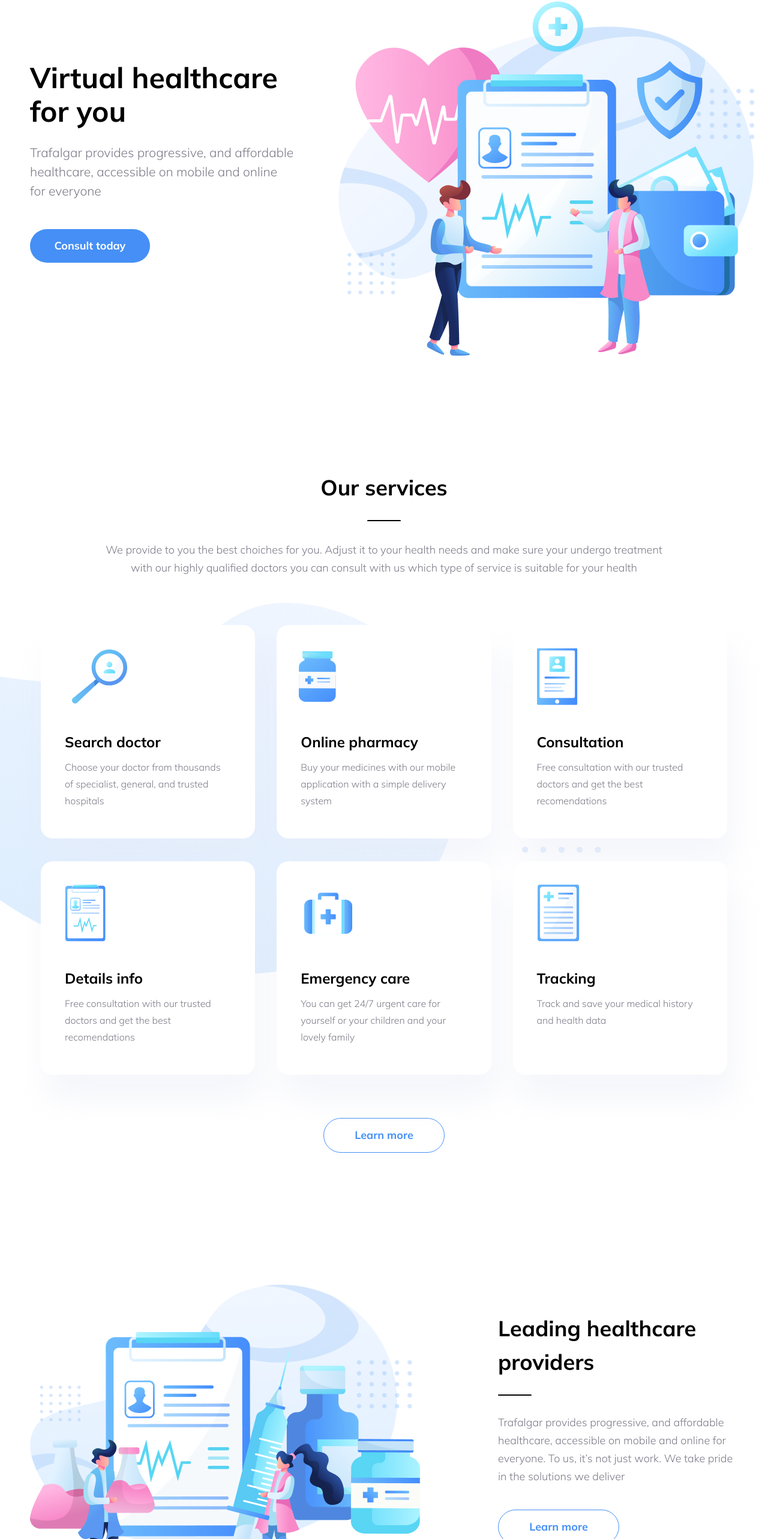
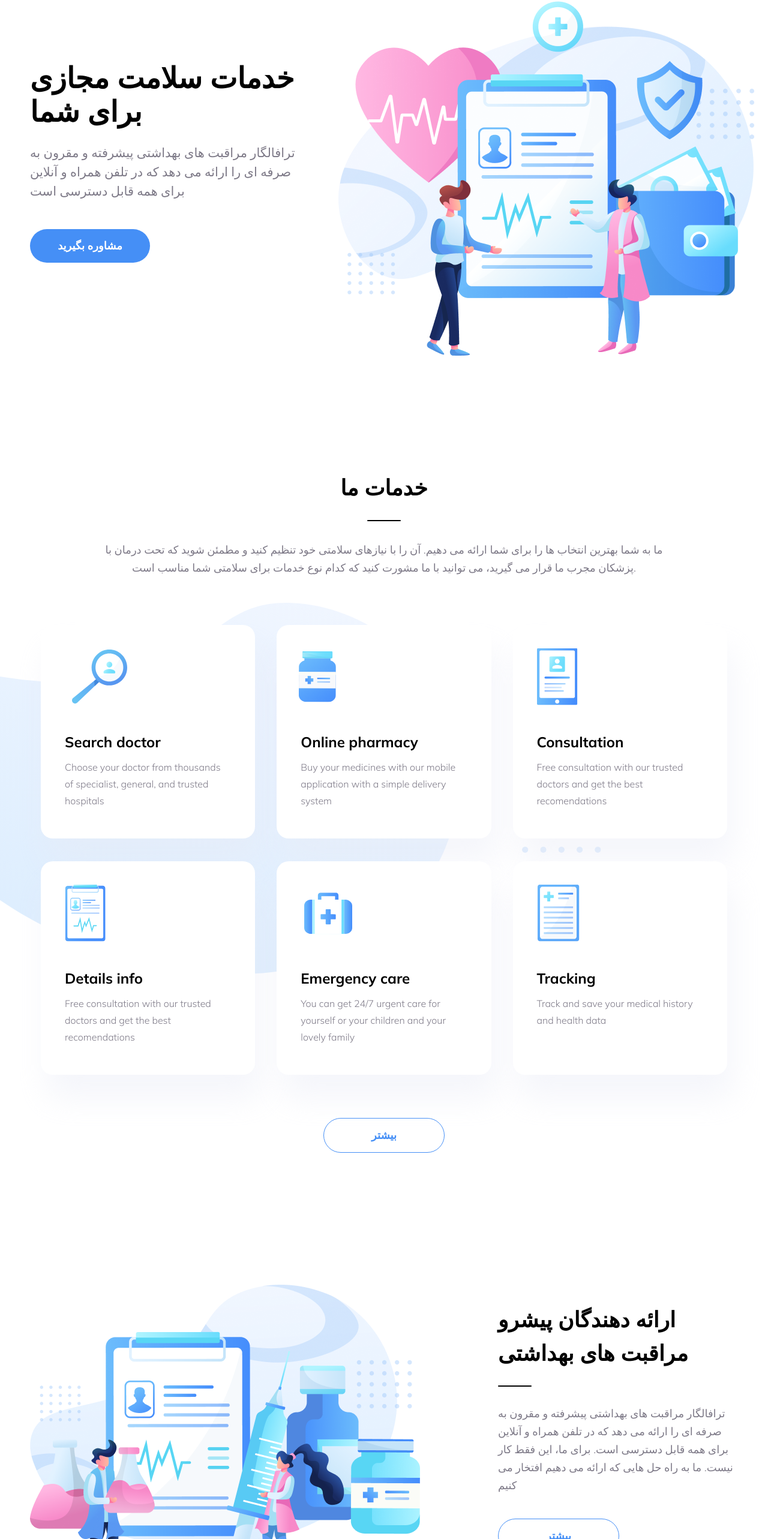
Before and after one commit to mohammad-yg/trafalgar-multi-lang, a Next.js app: page /fa in a window 1280 px wide. Shown: the part 182-2748 px from the top of the page at 60% size. Built offline with nearby package versions, Linux system fonts and the light colour scheme.

Commit message:
use translator for all static texts

```diff
--- a/src/module/landing/components/comments-section/CommentsSection.tsx
+++ b/src/module/landing/components/comments-section/CommentsSection.tsx
@@ -5,10 +5,13 @@ import style from "./style.module.scss";
 import Slider from "./components/slider/Slider";
 import { toNext, toPrevious, toSlide } from "./services/slider";
 import { getComments } from "./services/comments";
+import { useAppTranslator } from "@/module/layout/core/layoutContext";
 
 const slidesCount = 5;
 
 const CommentsSection: FC = () => {
+  const appTranslator = useAppTranslator();
+
   const [activeSlide, setActiveSlide] = useState(0);
   const comments = useMemo(() => {
     return getComments().data;
@@ -30,7 +33,7 @@ const CommentsSection: FC = () => {
         <div className={style.cardWrapper}>
           <div className={style.card}>
             <div className={style.titleWrapper}>
-              <h3>What our customer are saying</h3>
+              <h3>{appTranslator.translate(['landing','content'],'CommentsSection.Title')}</h3>
               <span></span>
             </div>
             <div className={style.cardBackgroundElement}>
--- a/src/module/landing/components/download-mobile-app-section/components/content/SectionContent.tsx
+++ b/src/module/landing/components/download-mobile-app-section/components/content/SectionContent.tsx
@@ -3,20 +3,36 @@ import SectionTitle from "@/module/shared/title/SectionTitle";
 import Button from "@/module/shared/buttons/Button";
 import { buttomArrow } from "@/module/shared/icons/arrows";
 import style from "./style.module.scss";
+import { useAppTranslator } from "@/module/layout/core/layoutContext";
 
 const SectionContent: FC = () => {
+  const appTranslator = useAppTranslator();
+
   return (
     <>
       <div className={style.contentWrapper}>
-        <SectionTitle direction="ltr">Download our mobile apps</SectionTitle>
+        <SectionTitle direction="ltr">
+          {appTranslator.translate(
+            ["landing", "content"],
+            "DownloadMobileAppSection.Title"
+          )}
+        </SectionTitle>
         <div className={style.textWrapper}>
           <p>
-            Our dedicated patient engagement app and web portal allow you to
-            access information instantaneously (no tedeous form, long calls, or
-            administrative hassle) and securely
+            {appTranslator.translate(
+              ["landing", "content"],
+              "DownloadMobileAppSection.Text"
+            )}
           </p>
         </div>
-        <Button style="hollow" title="Download" className={style.button}>
+        <Button
+          style="hollow"
+          title={appTranslator.translate(
+            ["landing", "content"],
+            "DownloadMobileAppSection.Button"
+          )}
+          className={style.button}
+        >
           <span className={style.buttonIcon}>{buttomArrow}</span>
         </Button>
       </div>
--- a/src/module/landing/components/first-section/components/content/FirstSectionContent.tsx
+++ b/src/module/landing/components/first-section/components/content/FirstSectionContent.tsx
@@ -2,18 +2,31 @@ import { FC } from "react";
 import Button from "@/module/shared/buttons/Button";
 import Link from "next/link";
 import style from "./style.module.scss";
+import { useAppTranslator } from "@/module/layout/core/layoutContext";
 
 const FirstSectionContent: FC = () => {
+  const appTranslator = useAppTranslator();
+
   return (
     <>
       <div className={style.box}>
-        <h2>Virtual healthcare for you</h2>
+        <h2>
+          {appTranslator.translate(
+            ["landing", "content"],
+            "FirstSection.Title"
+          )}
+        </h2>
         <p>
-          Trafalgar provides progressive, and affordable healthcare, accessible
-          on mobile and online for everyone
+          {appTranslator.translate(["landing", "content"], "FirstSection.Text")}
         </p>
-        <Link href={'#'} className={style.buttonWrapper}>
-          <Button title="Consult today" style="fill" />
+        <Link href={"#"} className={style.buttonWrapper}>
+          <Button
+            title={appTranslator.translate(
+              ["landing", "content"],
+              "FirstSection.Button"
+            )}
+            style="fill"
+          />
         </Link>
       </div>
     </>
--- a/src/module/landing/components/footer/Footer.tsx
+++ b/src/module/landing/components/footer/Footer.tsx
@@ -1,13 +1,21 @@
 import { FC } from "react";
 import style from "./style.module.scss";
 import Link from "next/link";
+import { useAppTranslator } from "@/module/layout/core/layoutContext";
 
 const Footer: FC = () => {
+  const appTranslator = useAppTranslator();
+
   const columnLisnk = [
-    ["Company", "About", "Testimonials", "Find a doctor", "Apps"],
+    ["Company", "About", "Testimonials", "Find_a_doctor", "Apps"],
     ["Region", "Indonesia", "Singapore", "Hongkong", "Canada"],
-    ["Help", "Help center", "Contact support", "Instructions", "How it works"],
-  ];
+    ["Help", "Help_center", "Contact_support", "Instructions", "How_it_works"],
+  ].map((column) =>
+    column.map((_) => appTranslator.translate(["landing", "footer"], `Column_Links.${_}`))
+  );
+
+  console.log(columnLisnk);
+
 
   return (
     <>
@@ -21,10 +29,11 @@ const Footer: FC = () => {
             </div>
             <div className={style.content}>
               <p>
-                Trafalgar provides progressive, and affordable healthcare,
-                accessible on mobile and online for everyone
+                {appTranslator.translate(["landing", "footer"], "About_us")}
               </p>
-              <p>©Trafalgar PTY LTD 2020. All rights reserved</p>
+              <p>
+                {appTranslator.translate(["landing", "footer"], "Copyright")}
+              </p>
             </div>
           </div>
 
--- a/src/module/landing/components/last-article-section/LastArticleSection.tsx
+++ b/src/module/landing/components/last-article-section/LastArticleSection.tsx
@@ -3,13 +3,19 @@ import SectionTitle from "@/module/shared/title/SectionTitle";
 import ArticleCard from "./components/article-card/ArticleCard";
 import Button from "@/module/shared/buttons/Button";
 import style from "./style.module.scss";
+import { useAppTranslator } from "@/module/layout/core/layoutContext";
 
 const LastArticleSection: FC = () => {
+  const appTranslator = useAppTranslator();
+
   return (
     <>
       <section className={style.section}>
         <SectionTitle direction="center">
-          Check out our latest article
+          {appTranslator.translate(
+            ["landing", "content"],
+            "LastArticleSection.Title"
+          )}
         </SectionTitle>
         <div className={style.articleWrapper}>
           <ArticleCard
@@ -31,12 +37,27 @@ const LastArticleSection: FC = () => {
             title="Natural care for healthy facial skin"
           />
         </div>
-        <Button title="View all" style="hollow" className={style.button}/>
+        <Button
+          title={appTranslator.translate(
+            ["landing", "content"],
+            "LastArticleSection.Button"
+          )}
+          style="hollow"
+          className={style.button}
+        />
         <div className={style.background}>
-            <img className={style.backgroundElement} src="/media/landing/svgs/element.svg" alt="background"/>
+          <img
+            className={style.backgroundElement}
+            src="/media/landing/svgs/element.svg"
+            alt="background"
+          />
         </div>
         <div className={style.background2}>
-            <img className={style.backgroundElement} src="/media/landing/svgs/background-2.svg" alt="background"/>
+          <img
+            className={style.backgroundElement}
+            src="/media/landing/svgs/background-2.svg"
+            alt="background"
+          />
         </div>
       </section>
     </>
--- a/src/module/landing/components/last-article-section/components/article-card/ArticleCard.tsx
+++ b/src/module/landing/components/last-article-section/components/article-card/ArticleCard.tsx
@@ -2,6 +2,7 @@ import { FC } from "react";
 import Link from "next/link";
 import { rightArrow } from "@/module/shared/icons/arrows";
 import style from "./style.module.scss";
+import { useAppTranslator } from "@/module/layout/core/layoutContext";
 
 type Prop = {
   image: string;
@@ -11,6 +12,8 @@ type Prop = {
 };
 
 const ArticleCard: FC<Prop> = ({ image, link, text, title }) => {
+  const appTranslator = useAppTranslator();
+
   return (
     <>
       <div className={style.card}>
@@ -25,7 +28,12 @@ const ArticleCard: FC<Prop> = ({ image, link, text, title }) => {
             </div>
           </div>
           <Link className={style.link} href={link}>
-            <span>Read more</span>
+            <span>
+              {appTranslator.translate(
+                ["landing", "content"],
+                "LastArticleSection.Button"
+              )}
+            </span>
             <span className={style.icon}>{rightArrow}</span>
           </Link>
         </div>
--- a/src/module/landing/components/leading-healthcare-section/components/section-content/SectionContent.tsx
+++ b/src/module/landing/components/leading-healthcare-section/components/section-content/SectionContent.tsx
@@ -2,23 +2,35 @@ import { FC } from "react";
 import SectionTitle from "@/module/shared/title/SectionTitle";
 import Button from "@/module/shared/buttons/Button";
 import style from "./style.module.scss";
+import { useAppTranslator } from "@/module/layout/core/layoutContext";
 
 const SectionContent: FC = () => {
+  const appTranslator = useAppTranslator();
+
   return (
     <>
       <div className={style.wrapper}>
         <SectionTitle direction="ltr">
-          Leading healthcare providers
+          {appTranslator.translate(
+            ["landing", "content"],
+            "LeadingHealthcareSection.Title"
+          )}
         </SectionTitle>
         <div className={style.text}>
           <p>
-            Trafalgar provides progressive, and affordable healthcare,
-            accessible on mobile and online for everyone. To us, it’s not just
-            work. We take pride in the solutions we deliver
+            {appTranslator.translate(
+              ["landing", "content"],
+              "LeadingHealthcareSection.Text"
+            )}
           </p>
         </div>
         <div className={style.buttonWrapper}>
-          <Button title="Learn more" style="hollow" className={style.button} />
+          <Button title=
+            {appTranslator.translate(
+              ["landing", "content"],
+              "LeadingHealthcareSection.Button"
+            )}
+           style="hollow" className={style.button} />
         </div>
       </div>
     </>
--- a/src/module/landing/components/our-services-section/OurServcesSection.tsx
+++ b/src/module/landing/components/our-services-section/OurServcesSection.tsx
@@ -4,6 +4,7 @@ import Description from "./components/description/Description";
 import ServiceCard from "./components/service-card/ServiceCard";
 import Button from "@/module/shared/buttons/Button";
 import style from "./style.module.scss";
+import { useAppTranslator } from "@/module/layout/core/layoutContext";
 
 const OurServcesSection: FC = () => {
   const services: {
@@ -47,6 +48,9 @@ const OurServcesSection: FC = () => {
       description: "Track and save your medical history and health data ",
     },
   ];
+
+  const appTranslator = useAppTranslator();
+
   return (
     <>
       <section className={style.section}>
@@ -56,7 +60,12 @@ const OurServcesSection: FC = () => {
         </div>
 
         <div>
-          <SectionTitle direction="center">Our services</SectionTitle>
+          <SectionTitle direction="center">
+            {appTranslator.translate(
+              ["landing", "content"],
+              "OurServcesSection.Title"
+            )}
+          </SectionTitle>
           <Description />
         </div>
         <div className={style.servicesWrapper}>
@@ -65,7 +74,14 @@ const OurServcesSection: FC = () => {
           ))}
         </div>
         <div className={style.buttonWrapper}>
-          <Button title="Learn more" style="hollow" className={style.button} />
+          <Button
+            title={appTranslator.translate(
+              ["landing", "content"],
+              "OurServcesSection.Button"
+            )}
+            style="hollow"
+            className={style.button}
+          />
         </div>
       </section>
     </>
--- a/src/module/landing/components/our-services-section/components/description/Description.tsx
+++ b/src/module/landing/components/our-services-section/components/description/Description.tsx
@@ -1,14 +1,17 @@
 import { FC } from "react";
-import style from './style.module.scss'
+import style from "./style.module.scss";
+import { useAppTranslator } from "@/module/layout/core/layoutContext";
 
 const Description: FC = () => {
+  const appTranslator = useAppTranslator();
+
   return (
     <>
       <p className={style.descriptiton}>
-        We provide to you the best choiches for you. Adjust it to your health
-        needs and make sure your undergo treatment with our highly qualified
-        doctors you can consult with us which type of service is suitable for
-        your health
+        {appTranslator.translate(
+          ["landing", "content"],
+          "OurServcesSection.Text"
+        )}
       </p>
     </>
   );
```
